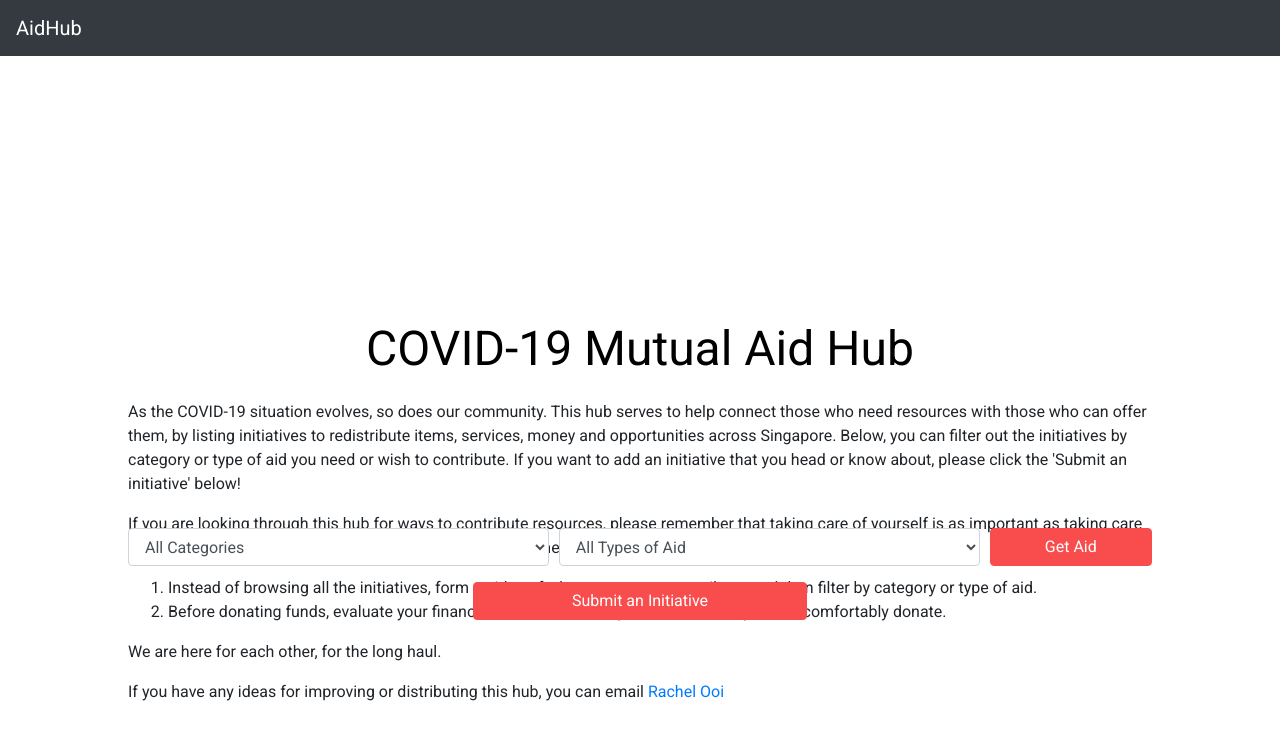
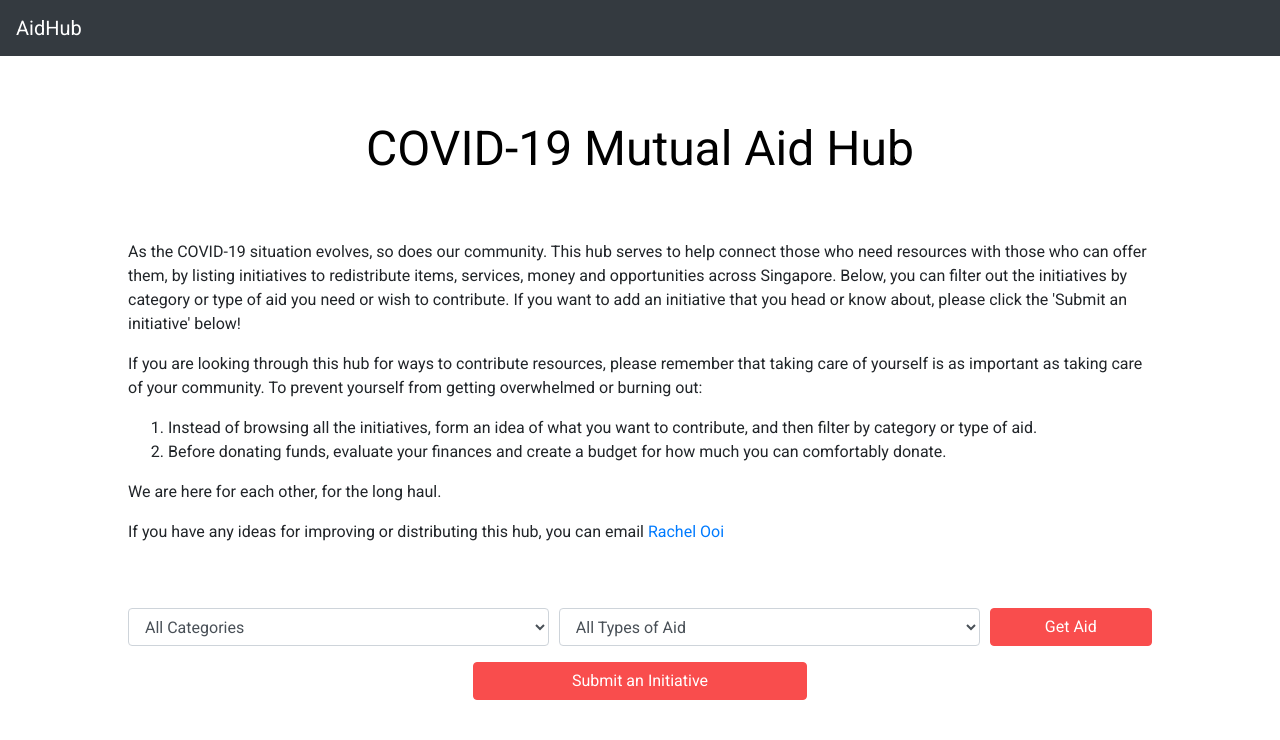
Before and after one commit to kyuyjay/AidHub, a website: page static/index.html in a window 1280 px wide. Drawn offline with Linux system fonts and the light colour scheme.

Commit message:
Fixed positioning for intro text

```diff
--- a/static/src/css/index.css
+++ b/static/src/css/index.css
@@ -114,19 +114,19 @@ h4 {
 
 #invitation {
     position: absolute;
-    top: 40%;
+    top: 15%;
     width: 80%;
 }
 
 #welcome {
     position: absolute;
-    top: 50%;
+    top: 30%;
     width: 80%;
 }
 
 #search-form {
     position: absolute;
-    top: 60%;
+    top: 70%;
     width: 80%;
 }
 
```
